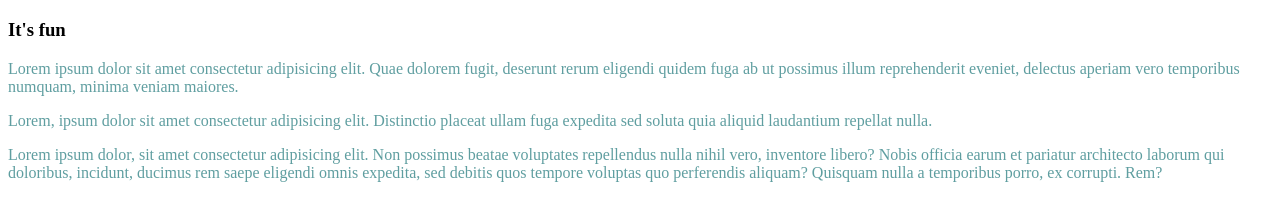
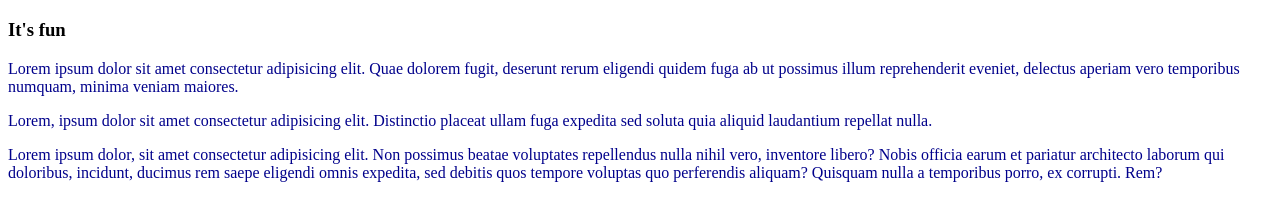
Before and after one commit to sheikhroman/my-second-repo, a plain HTML site: page index.html in a window 1280 px wide. Shown: the part 61-282 px from the top of the page. Drawn offline with Linux system fonts and the light colour scheme.

Commit message:
new color add

```diff
--- a/style.css
+++ b/style.css
@@ -1,3 +1,3 @@
 p{
-    color: cadetblue;
+    color: darkblue;
 }
```
